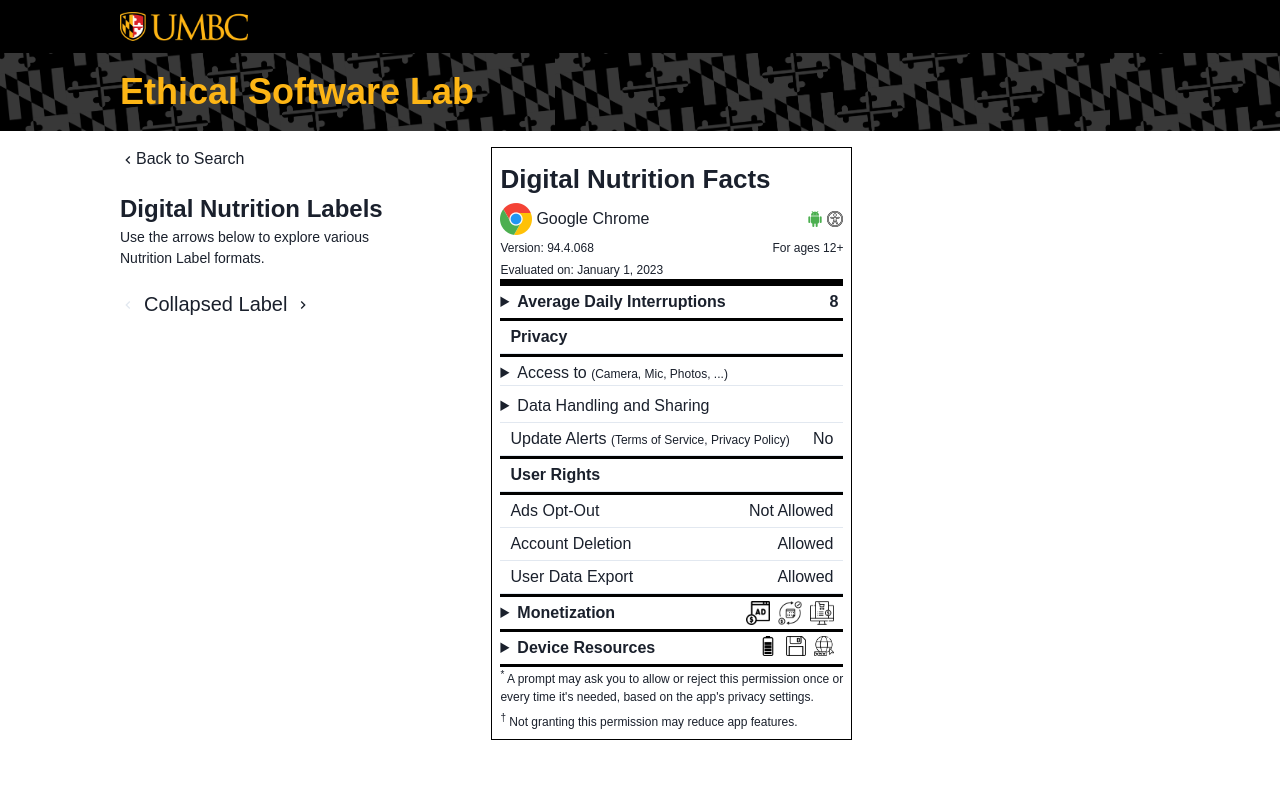
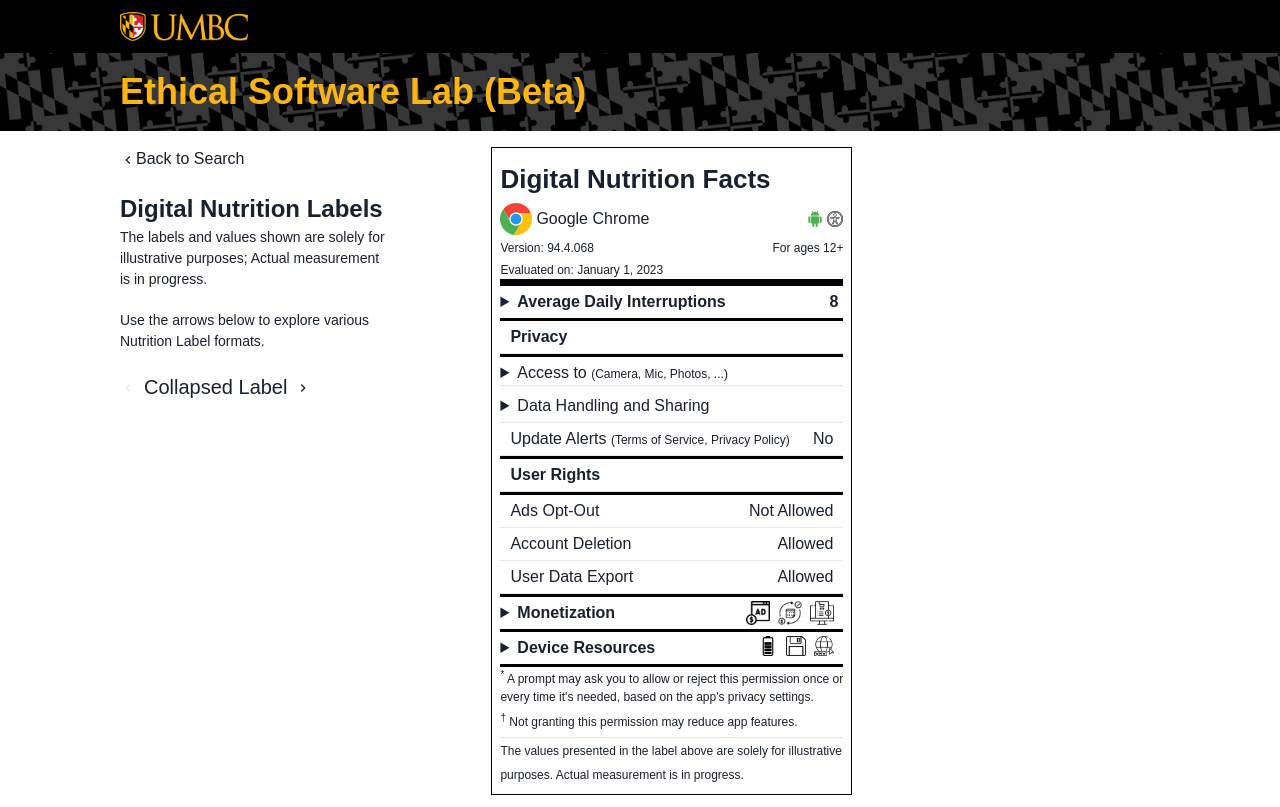
Before and after one commit to abey-umbc/esl-reference, a React (Vite) app: page /app/1 in a window 1280 px wide. Built offline with nearby package versions, Linux system fonts and the light colour scheme.

Commit message:
Added beta text and disclaimer in labels

```diff
--- a/src/Components/Header/Header.jsx
+++ b/src/Components/Header/Header.jsx
@@ -12,7 +12,7 @@
       </div>
       <Link to="/">
         <h1 className="box page-header hover-underline color-yellow">
-          Ethical Software Lab
+          Ethical Software Lab (Beta)
         </h1>
       </Link>
       {/* <nav>
--- a/src/Components/Label/Footer.jsx
+++ b/src/Components/Label/Footer.jsx
@@ -1,7 +1,10 @@
 const Footer = () => {
   return (
     <div className="footer">
-      <div className="flex" style={{ flexDirection: "column", gap: "4px" }}>
+      <div
+        className="flex"
+        style={{ flexDirection: "column", gap: "4px", marginBottom: "6px" }}
+      >
         <span className="small-font">
           <span className="annotation">*</span> A prompt may ask you to allow or
           reject this permission once or every time it&apos;s needed, based on
@@ -12,6 +15,13 @@
           reduce app features.
         </span>
       </div>
+      <hr className="x-small-divider" />
+      <div>
+        <span className="small-font">
+          The values presented in the label above are solely for illustrative
+          purposes. Actual measurement is in progress.
+        </span>
+      </div>
     </div>
   );
 };
--- a/src/Routes/Insights/Insights.jsx
+++ b/src/Routes/Insights/Insights.jsx
@@ -7,7 +7,7 @@
   Breadcrumb,
   BreadcrumbItem,
   BreadcrumbLink,
-  Text
+  Text,
 } from "@chakra-ui/react";
 import { ChevronLeftIcon, ChevronRightIcon } from "@chakra-ui/icons";
 
@@ -107,9 +107,7 @@
       <Header />
       <div className="insights-container box">
         <aside className="type-selector">
-          <Breadcrumb
-            spacing="8px"
-          >
+          <Breadcrumb spacing="8px">
             <BreadcrumbItem>
               <BreadcrumbLink href="/">
                 <ChevronLeftIcon />
@@ -120,6 +118,10 @@
           <div>
             <Text fontSize="24px" fontWeight="bold">
               Digital Nutrition Labels
+            </Text>
+            <Text fontSize="sm" style={{ marginBottom: "20px" }}>
+              The labels and values shown are solely for illustrative purposes;
+              Actual measurement is in progress.
             </Text>
             <Text fontSize="sm">
               Use the arrows below to explore various Nutrition Label formats.
--- a/src/index.html
+++ b/src/index.html
@@ -1,7 +1,7 @@
 <!DOCTYPE html>
 <html>
   <head>
-    <title>Ethical Software Lab</title>
+    <title>Ethical Software Lab (Beta)</title>
      <link rel="icon" href="../public/assets/favicon_io/favicon.ico" type="image/x-icon">
   </head>
   <body>
```
